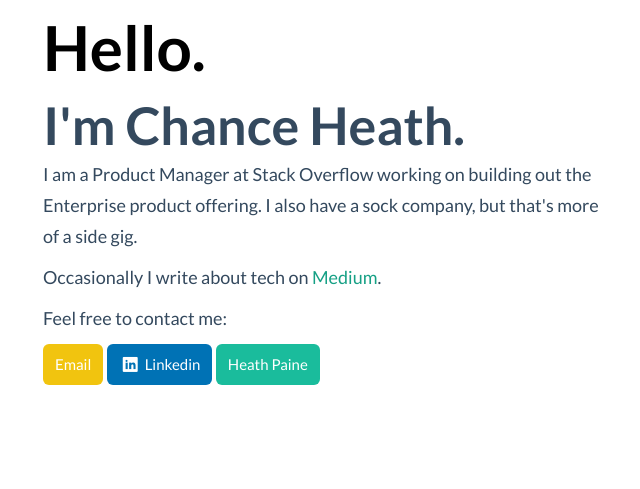
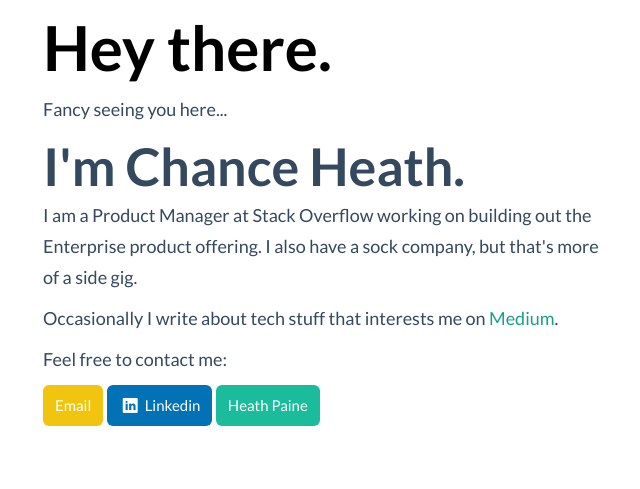
Before and after one commit to ctheath/ctheath.github.io, a plain HTML site: page index.html in a window 1280 px wide. Shown: the whole page, without its empty margins (312-952 px from the left). Drawn offline with Linux system fonts and the light colour scheme.

Commit message:
Update index.html

```diff
--- a/index.html
+++ b/index.html
@@ -26,10 +26,11 @@
   <div class="row">
     <div class="span3"></div>
     <div class="span6">
-      <h1 style="color:#000000">Hello.</h1>
+      <h1 style="color:#000000">Hey there.</h1>
+      <p>Fancy seeing you here...</p>
       <h2>I'm Chance Heath.</h2>
       <p>I am a Product Manager at Stack Overflow working on building out the Enterprise product offering. I also have a sock company, but that's more of a side gig.</p>
-      <p>Occasionally I write about tech on <a href="https://medium.com/@chanceheath">Medium</a>.</p>
+      <p>Occasionally I write about tech stuff that interests me on <a href="https://medium.com/@chanceheath">Medium</a>.</p>
       <p>Feel free to contact me:</p>
       <p style="padding-bottom:50px">
         <a href="mailto:ctheath@gmail.com"><button class="btn btn-warning">
```
